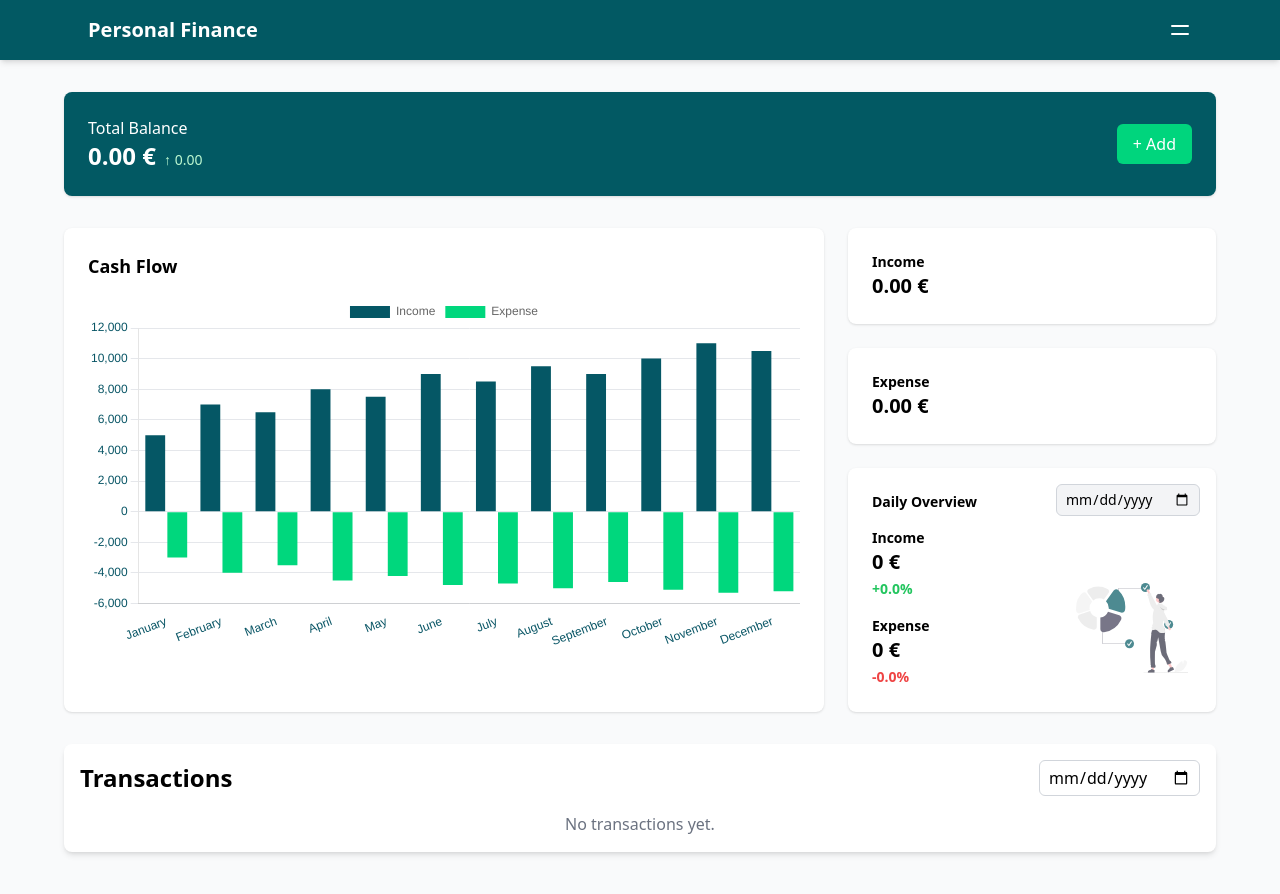
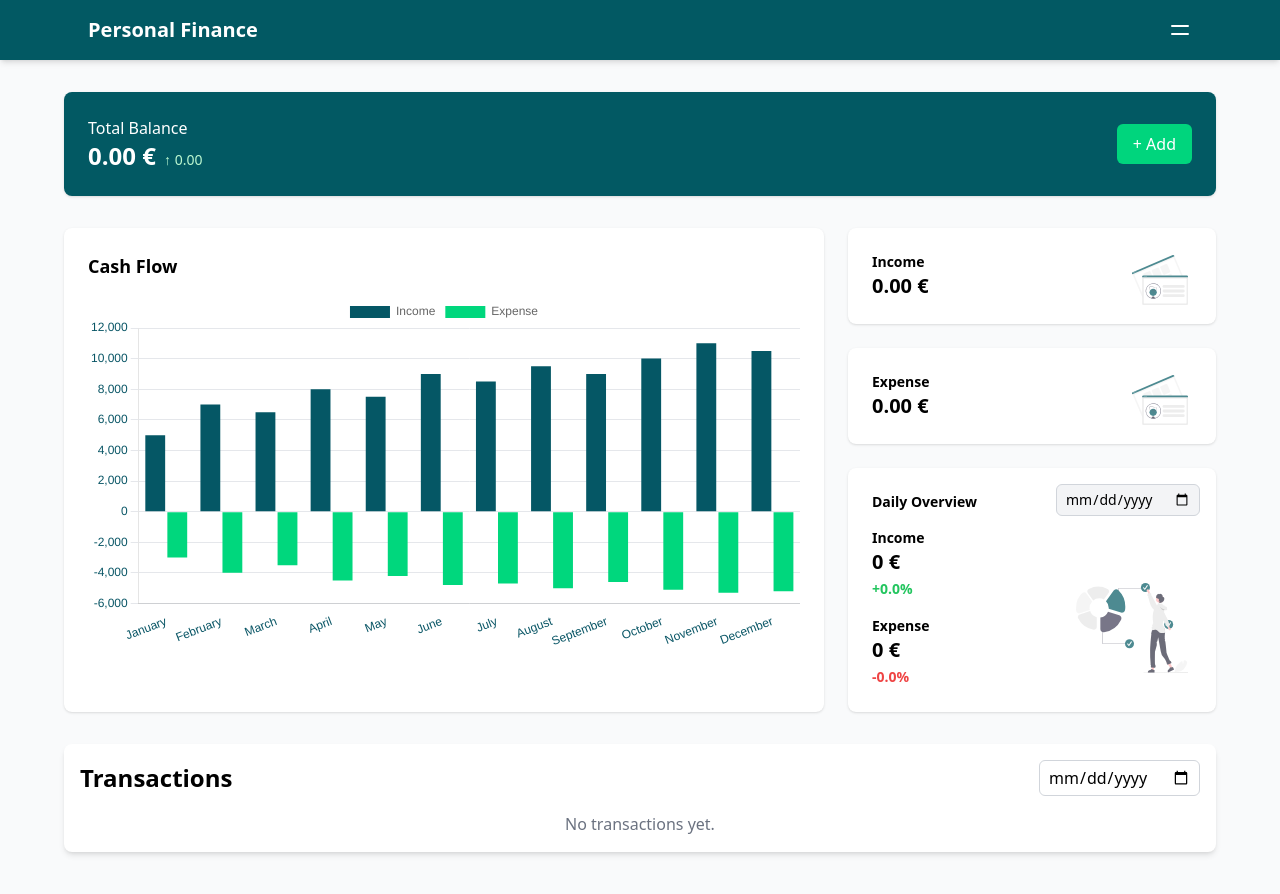
Before and after one commit to jfernandezcl/personal-finance, a React (Vite) app in the folder frontend/: page /dashboard in a window 1280 px wide. Shown: the top 894 px of the page. Built offline with nearby package versions, Linux system fonts and the light colour scheme; sample sign-in values are in the browser's storage; the HTML template or start-up script is replaced by a standard one.

Commit message:
feat: illustration on income and expenditure cards

```diff
--- a/frontend/src/components/IncomeExpenseCards.jsx
+++ b/frontend/src/components/IncomeExpenseCards.jsx
@@ -1,5 +1,6 @@
 import React from "react";
 import { useDashboardContext } from "./DashboardContext";
+import illustrationcards from "../images/illustration-cards.svg";
 
 export default function IncomeExpenseCards() {
   const { transactions } = useDashboardContext();
@@ -14,13 +15,26 @@ export default function IncomeExpenseCards() {
 
   return (
     <div className="flex flex-col gap-6">
-      <div className="bg-white rounded-lg shadow p-6">
+      {/* Tarjeta de ingresos */}
+      <div className="relative bg-white rounded-lg shadow p-6">
         <p className="text-sm font-semibold text-black">Income</p>
         <h3 className="text-xl font-bold text-black">{income.toFixed(2)} €</h3>
+        <img
+          src={illustrationcards}
+          alt="illustration card"
+          className="absolute bottom-4 right-7 w-14 h-14 opacity-70"
+        />
       </div>
-      <div className="bg-white rounded-lg shadow p-6">
+
+      {/* Tarjeta de gastos */}
+      <div className="relative bg-white rounded-lg shadow p-6">
         <p className="text-sm font-semibold text-black">Expense</p>
         <h3 className="text-xl font-bold text-black">{expense.toFixed(2)} €</h3>
+        <img
+          src={illustrationcards}
+          alt="illustration card"
+          className="absolute bottom-4 right-7 w-14 h-14 opacity-70"
+        />
       </div>
     </div>
   );
```
